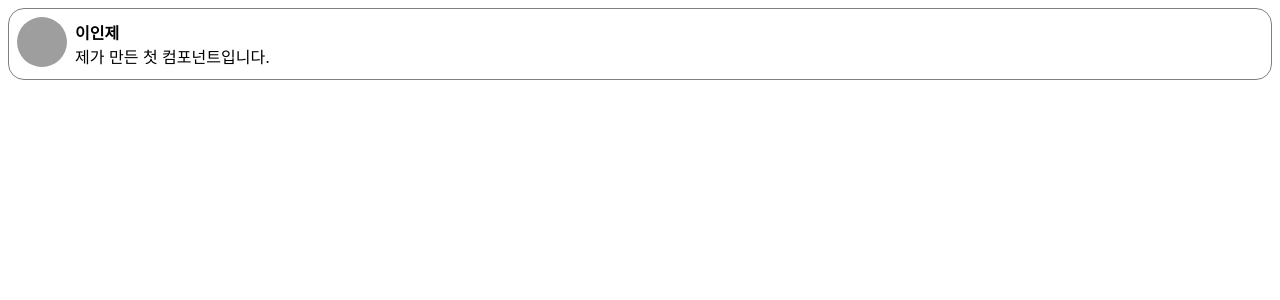
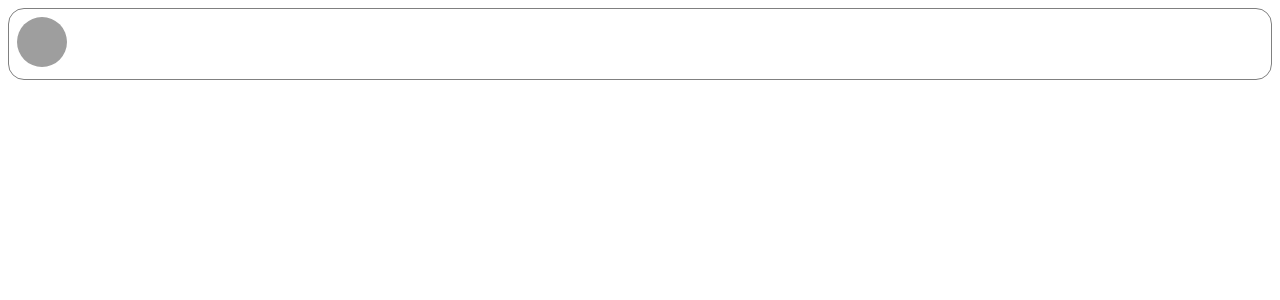
Before and after one commit to Yudain22/react_study, a React (Create React App) app in the folder my-app/: page / in a window 1280 px wide. Shown: the top 300 px of the page. Built offline with nearby package versions, Linux system fonts and the light colour scheme; grey boxes are pictures that could not be loaded.

Commit message:
깃 이그노얼

```diff
--- a/my-app/src/05.컴포넌트와 Props/Comment.jsx
+++ b/my-app/src/05.컴포넌트와 Props/Comment.jsx
@@ -47,10 +47,8 @@ function Comment(props) {
             </div>
 
             <div style={styles.contentContainer}>
-                <span style={styles.nameText}>이인제</span>
-                <span style={styles.commentText}>
-                    제가 만든 첫 컴포넌트입니다.
-                </span>
+                <span style={styles.nameText}>{props.name}</span>
+                <span style={styles.commentText}>{props.comment}</span>
             </div>
         </div>
     );
```
Also changed, not shown: 2 other files (tests, documents, lock files or other folders).
